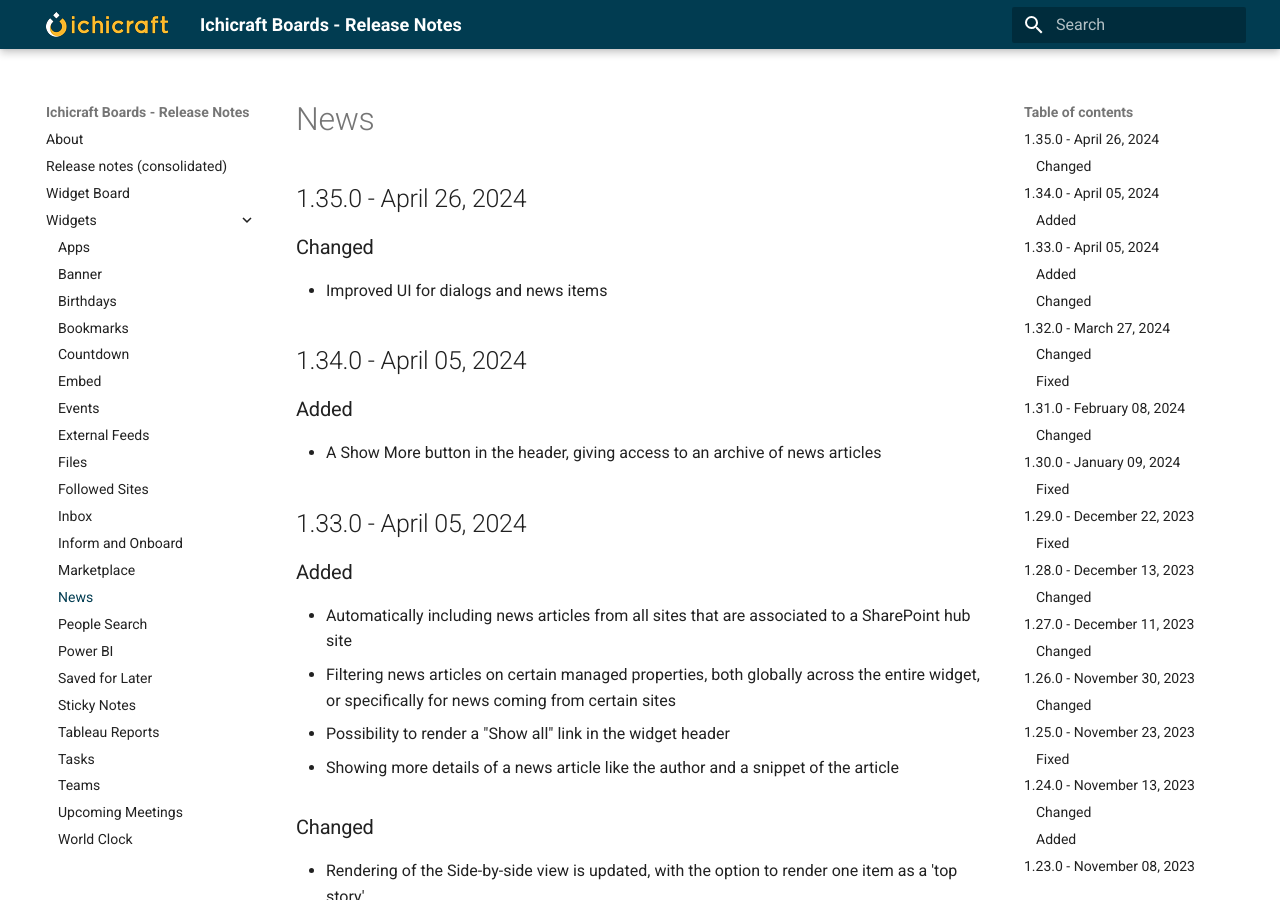
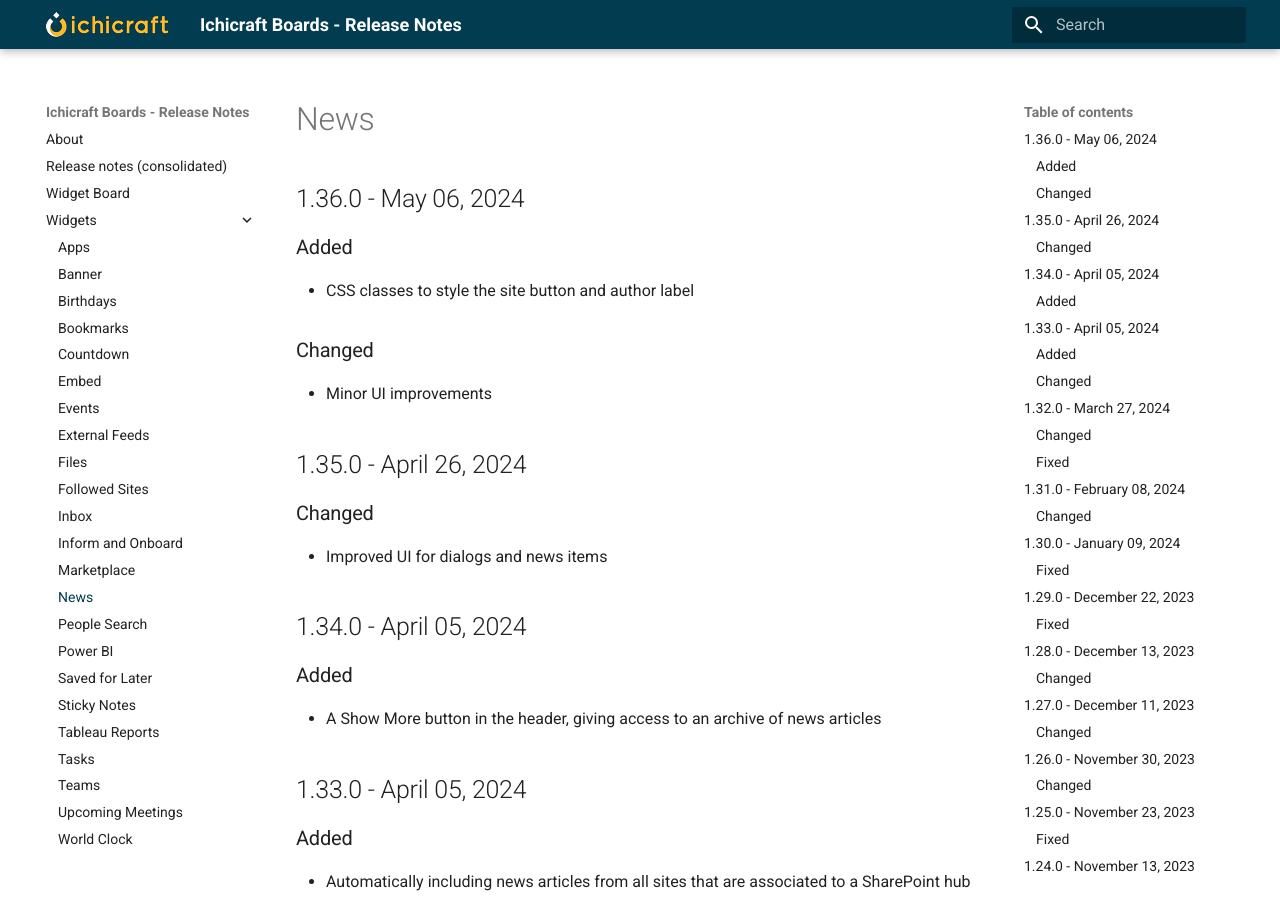
Before and after one commit to ichicraft/widgets-docs, an MkDocs documentation site: the page built from docs/Widgets/News.md, in a window 1280 px wide and 900 px high. Built offline with MkDocs 1.6.1 and Material for MkDocs 9.7.7, drawn with Linux system fonts in a browser that asks for light colours.

```diff
--- a/docs/Widgets/News.md
+++ b/docs/Widgets/News.md
@@ -1,3 +1,11 @@
+## 1.36.0 - May 06, 2024
+
+### Added
+- CSS classes to style the site button and author label
+
+### Changed
+- Minor UI improvements
+
 ## 1.35.0 - April 26, 2024
 
 ### Changed
```
Also changed, not shown: docs/Release-notes-(consolidated).md (+8 -0 lines).
